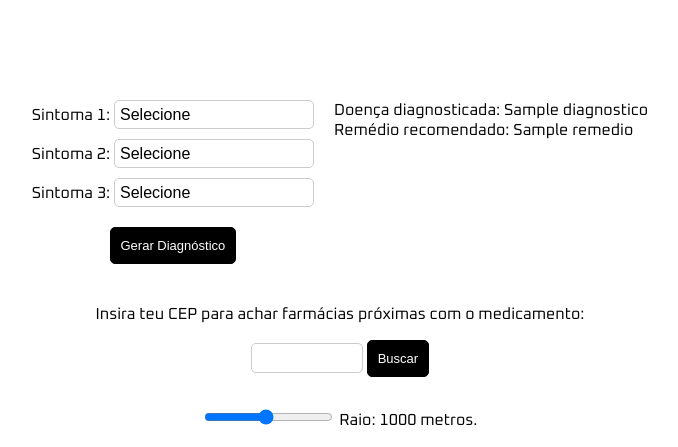
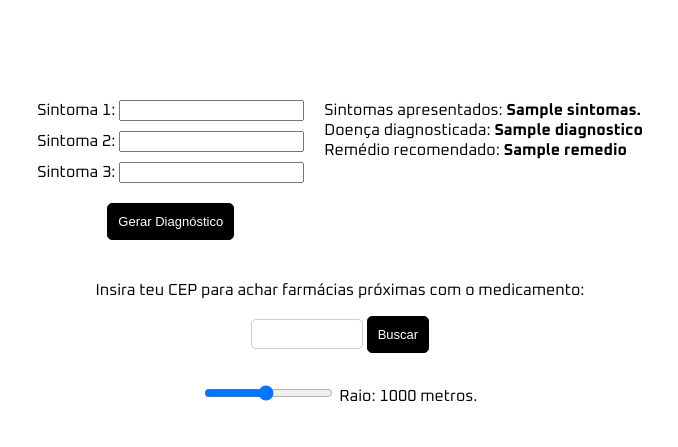
Before and after one commit to flnnn/diagnostico-online, a Flask app: template templates/index.html in a window 1280 px wide. Shown: the part 172-619 px from the top of the page, without its empty margins (300-978 px from the left). Run offline with Flask 3, Linux system fonts and the light colour scheme; the template is opened without the code that fills it: most values are stand-ins (such as "Sample title", 1, 10 or a date in 2020).

Commit message:
Update index.html

```diff
--- a/templates/index.html
+++ b/templates/index.html
@@ -17,38 +17,24 @@
             <form action="/llm" method="POST">
                 <div class="sintoma">
                     <label for="sintoma1">Sintoma 1:</label>
-                    <select id="sintoma1" name="sintoma1">
-                        <option value="">Selecione</option>
-                        <option value="tosse">Tosse</option>
-                        <option value="febre">Febre</option>
-                        <option value="dorDeCabeca">Dor de Cabeça</option>
-                    </select>
+                    <input type="text" name="sintoma1" id="sintoma1">
                 </div>
                 <div class="sintoma">
                     <label for="sintoma2">Sintoma 2:</label>
-                    <select id="sintoma2" name="sintoma2">
-                        <option value="">Selecione</option>
-                        <option value="cansaco">Cansaço</option>
-                        <option value="dorMuscular">Dor Muscular</option>
-                        <option value="calafrios">Calafrios</option>
-                    </select>
+                    <input type="text" name="sintoma2" id="sintoma2">
                 </div>
                 <div class="sintoma">
                     <label for="sintoma3">Sintoma 3:</label>
-                    <select id="sintoma3" name="sintoma3">
-                        <option value="">Selecione</option>
-                        <option value="sudorese">Sudorese</option>
-                        <option value="nausea">Náusea</option>
-                        <option value="dorGarganta">Dor de Garganta</option>
-                    </select>
+                    <input type="text" name="sintoma3" id="sintoma3">
                 </div>
                 <button id="gerarDiagnostico">Gerar Diagnóstico</button>
             </form>
         </section>
         <section class="diagnostico">
             {% if diagnostico and remedio%}
-                <p>Doença diagnosticada: {{ diagnostico }}</p>
-                <p>Remédio recomendado: {{ remedio }}</p>
+                <p>Sintomas apresentados: <b>{{ sintomas }}.</b></p>
+                <p>Doença diagnosticada: <b>{{ diagnostico }}</b></p>
+                <p>Remédio recomendado: <b>{{ remedio }}</b></p>
             {% else %}
                 <p>Esperando pela entrada dos sintomas...</p>
             {% endif %}
```
